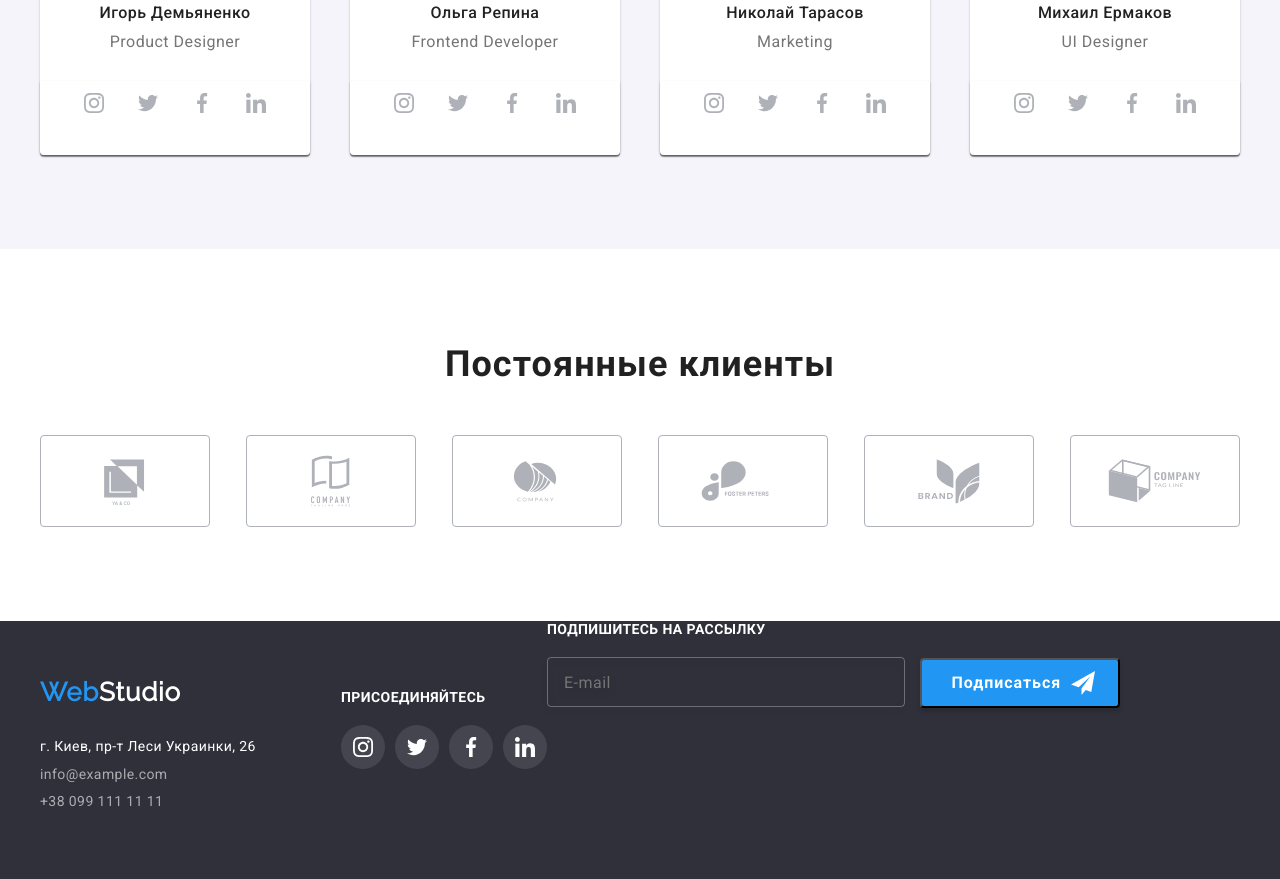
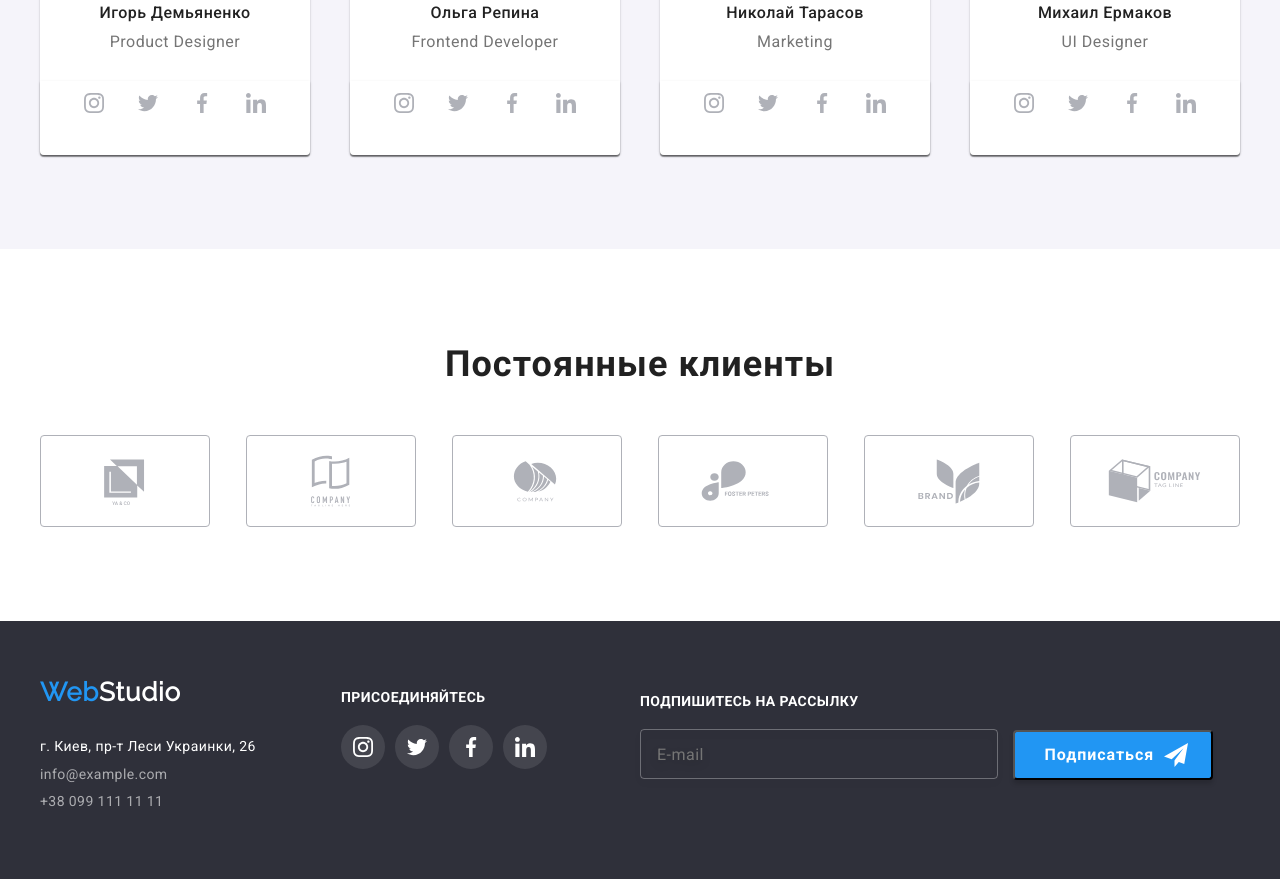
Before and after one commit to Drummberg/goit-markup-hw-06, a plain HTML site: page index.html in a window 1280 px wide. Shown: the part 2036-2915 px from the top of the page. Drawn offline with nearby package versions, Linux system fonts and the light colour scheme.

Commit message:
Update styles.css

```diff
--- a/css/styles.css
+++ b/css/styles.css
@@ -823,6 +823,10 @@ footer .container {
     padding-left: 16px;
     margin-right: 0;
 }
+.footer-form {
+    margin-top: 72px;
+    margin-left: 93px;
+}
 .footer-btn {
     width: 200px;
     height: 50px;
```
